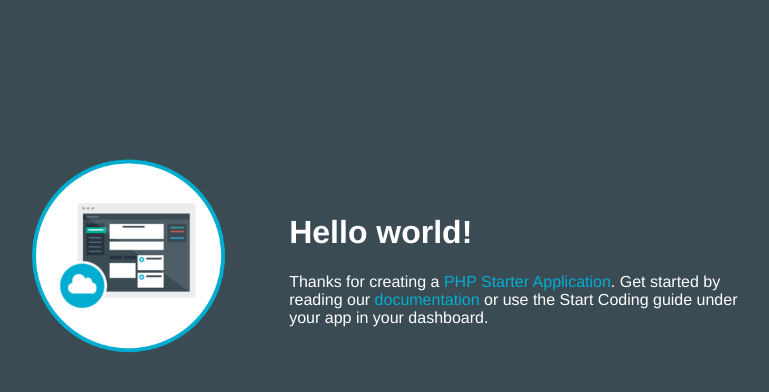
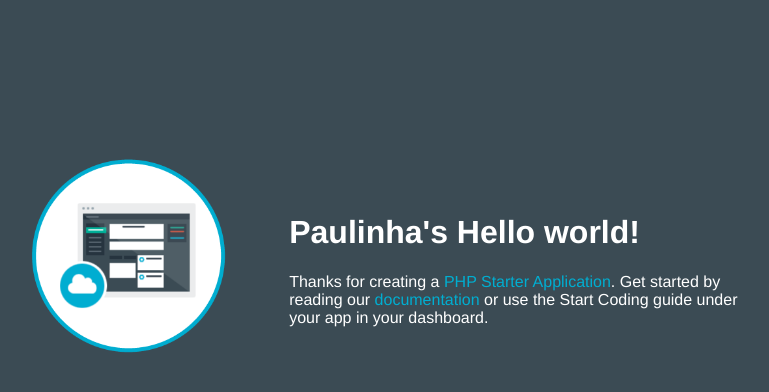
Before and after one commit to paulinhavgueiros/WatsonCommunicator, a PHP site: page / in a window 1280 px wide. Shown: the top 392 px of the page, without its empty margins (253-1022 px from the left). Run offline with PHP 8.4, Linux system fonts and the light colour scheme.

Commit message:
Startup app title changed

```diff
--- a/index.php
+++ b/index.php
@@ -11,7 +11,7 @@
 			<td style='width: 30%;'><img class = 'newappIcon' src='images/newapp-icon.png'>
 			</td>
 			<td>
-				<h1 id = "message"><?php echo "Hello world!"; ?>
+				<h1 id = "message"><?php echo "Paulinha's Hello world!"; ?>
 </h1>
 				<p class='description'></p> Thanks for creating a <span class="blue">PHP Starter Application</span>. Get started by reading our <a
 				href="https://www.ng.bluemix.net/docs/#starters/php/index.html#php">documentation</a>
```
